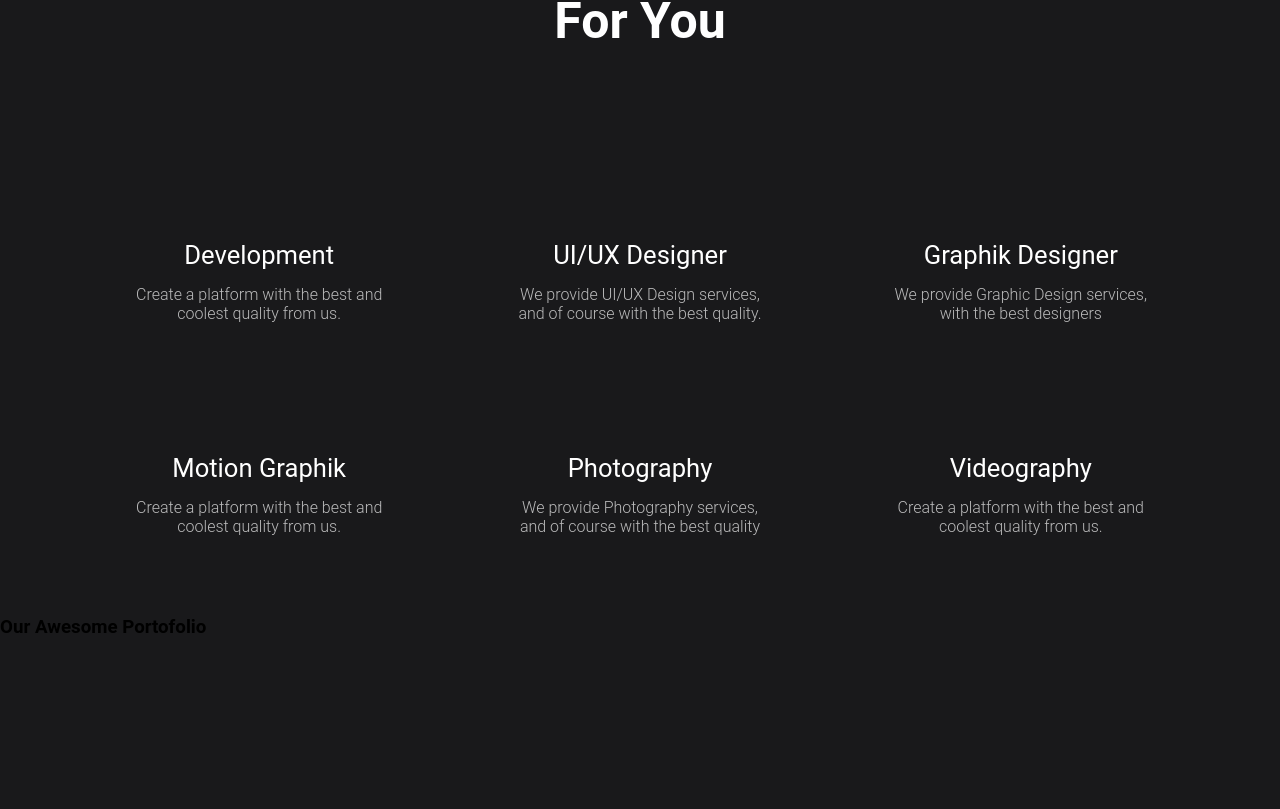
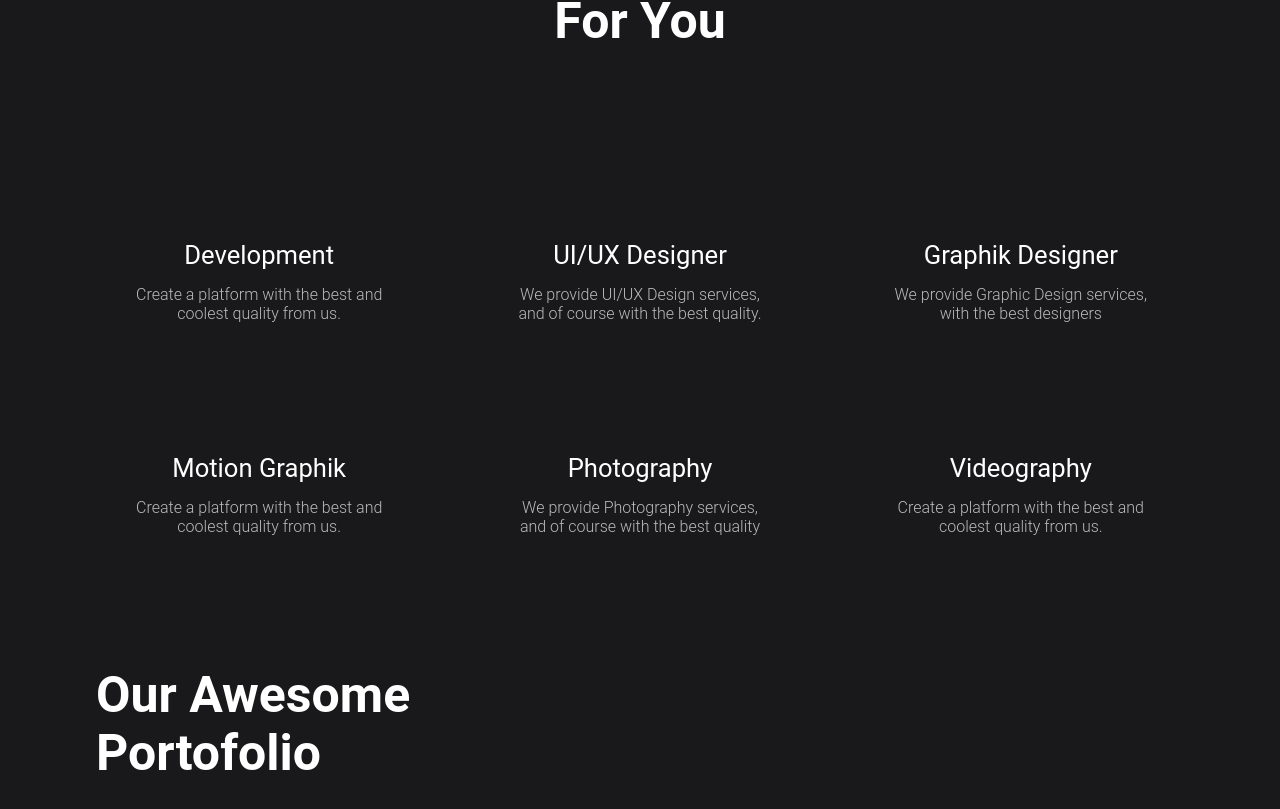
Before and after one commit to luizlopes12/Enver, a React (Create React App) app: page / in a window 1280 px wide. Shown: the part 1664-2473 px from the top of the page. Before the commit the page ends 2302 px from the top, so only its background shows below. Built offline with nearby package versions, Linux system fonts and the light colour scheme.

Commit message:
Portfolio container

```diff
--- a/src/components/Portfolio/index.jsx
+++ b/src/components/Portfolio/index.jsx
@@ -9,7 +9,11 @@ const Portfolio = () => {
   return (
     <Container>
         <Title>Our Awesome Portofolio</Title>
-        <Cards></Cards>
+        <Cards>
+            <Card/>
+            <Card/>
+            <Card/>
+        </Cards>
     </Container>
   )
 }
--- a/src/components/Portfolio/style.js
+++ b/src/components/Portfolio/style.js
@@ -1,11 +1,36 @@
 import styled from "styled-components";
 
 export const Container = styled.section`
+    width: 85%;
+    color: #fff;
+    margin: 50px auto;
+    padding-bottom: 20px;
+    background-image:
+    url(${require('../../img/circle-icon.svg').default}),
+    url(${require('../../img/line-icon.svg').default})
+    ;
+    background-repeat: no-repeat, no-repeat;
+    background-position: right 40px, left bottom;
+    background-size: 50px, 80px;
+    @media screen and (max-width: 768px){
+        width: 90%;
+        background-size: 30px, 40px;
+    }
+`;
+export const Title = styled.h3`
+    font-size:  50px;
+    width: 50%;
+    text-align: start;
+    @media screen and (max-width: 768px){
+        width: 60%;
+        font-size: 40px;
+    }
+    @media screen and (max-width: 425px){
+        width: 80%;
+        font-size:  30px;
+    }
+`;
+export const Cards = styled.div`
+    width: 100%;
 
 `;
-export const Title = styled.h3`
-
-`;
-export const Cards = styled.div`
-
-`;
--- a/src/components/shared/PortfolioCard/index.jsx
+++ b/src/components/shared/PortfolioCard/index.jsx
@@ -1,8 +1,10 @@
 import React from 'react'
 import {Container, CardImage} from './style'
-const Card = () => {
+const Card = ({img}) => {
   return (
-    <div>Card</div>
+    <Container>
+        <CardImage src={img}></CardImage>
+    </Container>
   )
 }
 
```
